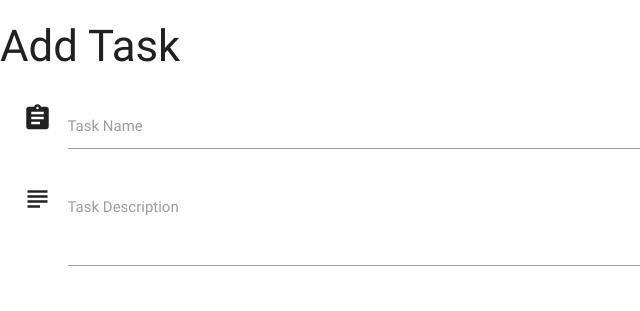
After one commit to SeanLewisIRE/task_manager, a Flask app: page /add_task in a window 1280 px wide. The commit adds this page. Shown: the top 311 px of the page, without its empty margins (0-640 px from the left). Run offline with Flask 2, Linux system fonts and the light colour scheme; some libraries are stand-ins or nearby versions.

```diff
--- a/app.py
+++ b/app.py
@@ -15,5 +15,9 @@ mongo = PyMongo(app)
 def get_tasks():
     return render_template("tasks.html", tasks=mongo.db.tasks.find())
 
+@app.route('/add_task')
+def add_task():
+    return render_template("addTask.html")
+
 if __name__ == '__main__':
     app.run(host = os.getenv('IP', '0.0.0.0'), port = int(os.getenv('PORT', '5000')), debug=True)
--- /dev/null
+++ b/templates/addTask.html
@@ -0,0 +1,23 @@
+<!DOCTYPE html>
+{% extends  'base.html' %}
+{% block content %}
+<h3>Add Task</h3>
+<div class="row">
+    <form class="col s12">
+        <div class="row">
+        <div class="input-field col s12">
+            <i class="material-icons prefix">assignment</i>
+            <input id="task_name" name="task_name" type="text" class="validate">
+            <label for="icon_prefix">Task Name</label>
+        </div>
+        <div class="input-field col s12">
+            <i class="material-icons prefix">subject</i>
+            <textarea name="task_description" id="task_description" class="materialize-textarea"></textarea>
+            <label for="icon_telephone">Task Description</label>
+        </div>
+        </div>
+    </form>
+</div>
+
+
+{% endblock %}
```
Also changed, not shown: templates/tasks.html (+6 -19 lines), .theia/settings.json.
